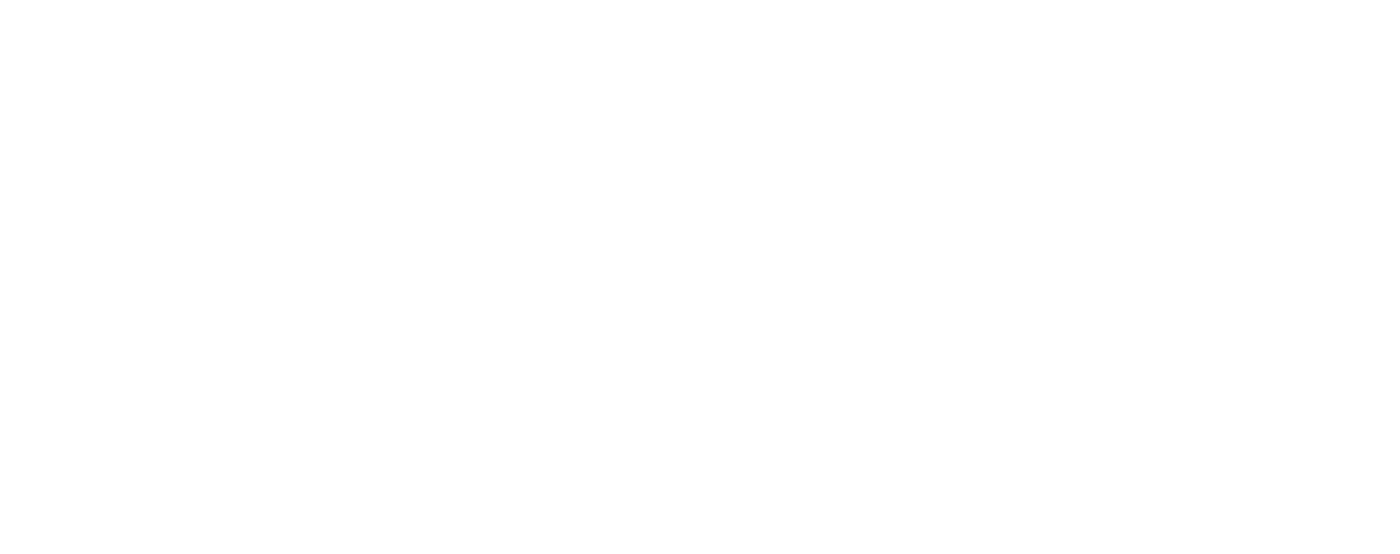
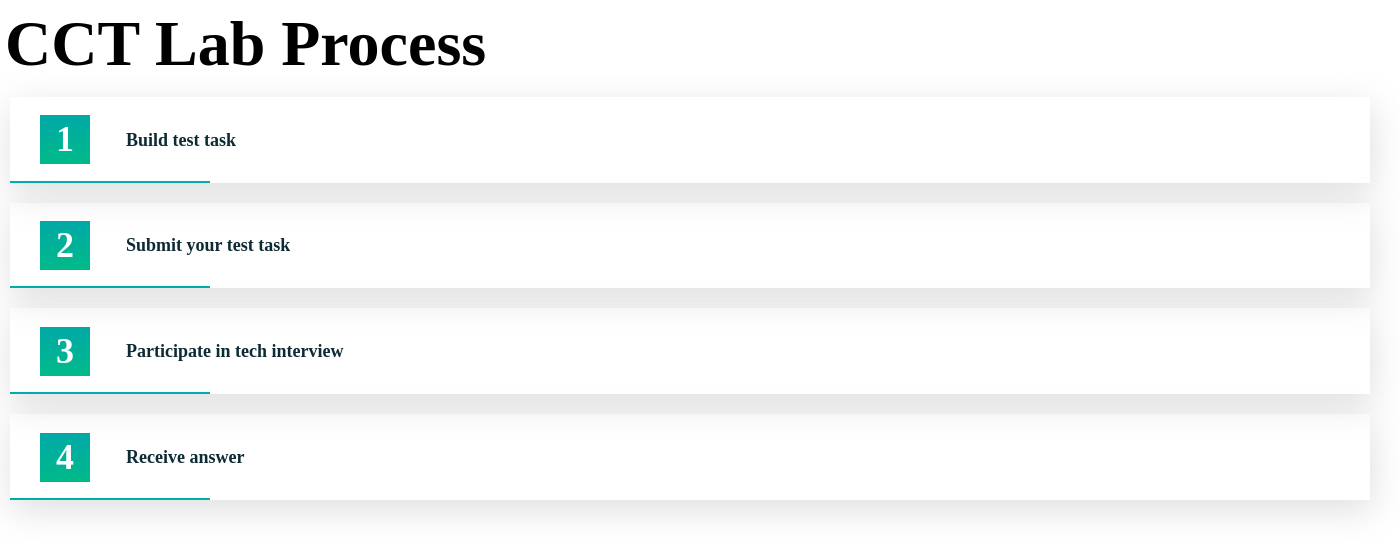
Before and after one commit to Audrius33/caseTech_task, a React (Create React App) app: page / in a window 1280 px wide. Before the commit this address had no page. Shown: the top 554 px of the page, 1400 px wide, since content can reach past the window. Built offline with nearby package versions, Linux system fonts and the light colour scheme.

Commit message:
route path fix

```diff
--- a/src/App.js
+++ b/src/App.js
@@ -5,7 +5,7 @@
 	return (
 		<Router>
 			<Routes>
-				<Route path="/my-app" element={<Accordion />} />
+				<Route exact path="/" element={<Accordion />} />
 			</Routes>
 		</Router>
 	);
```
